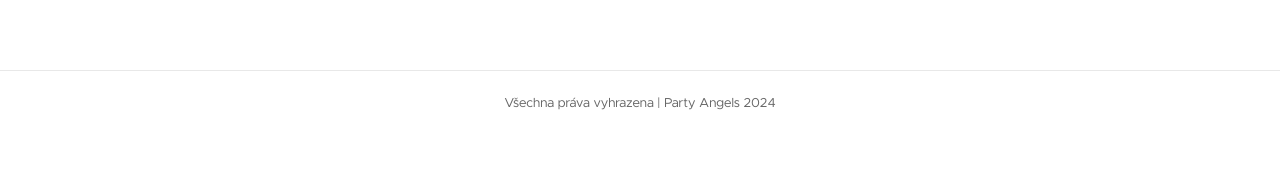
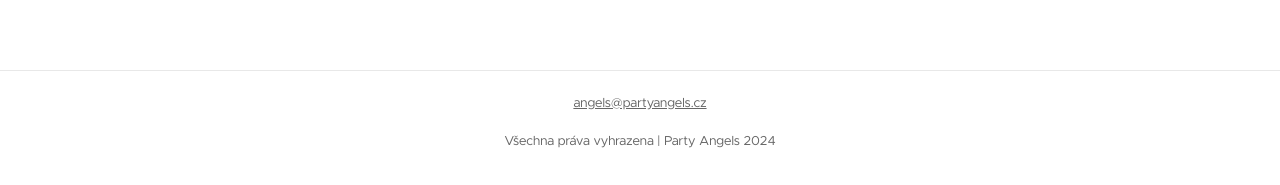
Before and after one commit to fzeman73-jpg/partyangels-web, a plain HTML site: page kontakt/index.html in a window 1280 px wide. Shown: the part 1106-1291 px from the top of the page. Before the commit the page ends 1253 px from the top, so only its background shows below. Drawn offline with Linux system fonts and the light colour scheme.

Commit message:
Add files via upload

```diff
--- a/kontakt/index.html
+++ b/kontakt/index.html
@@ -114,7 +114,8 @@
 
 <footer class="site-footer">
   <div class="site-footer__inner">
-    Všechna práva vyhrazena | Party Angels 2024
+    <p class="site-footer__contact"><a href="mailto:angels@partyangels.cz">angels@partyangels.cz</a></p>
+    <p class="site-footer__legal">Všechna práva vyhrazena | Party Angels 2024</p>
   </div>
 </footer>
 
```
